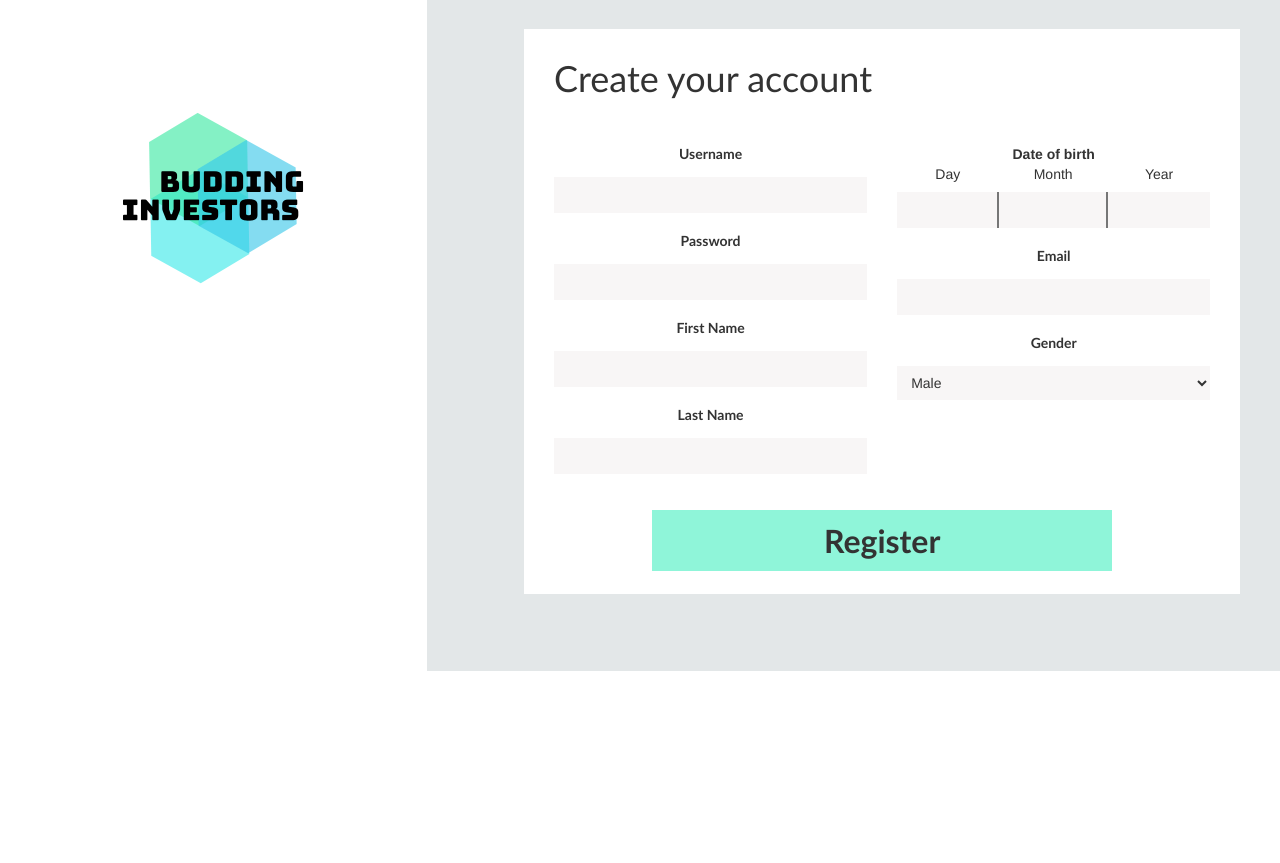
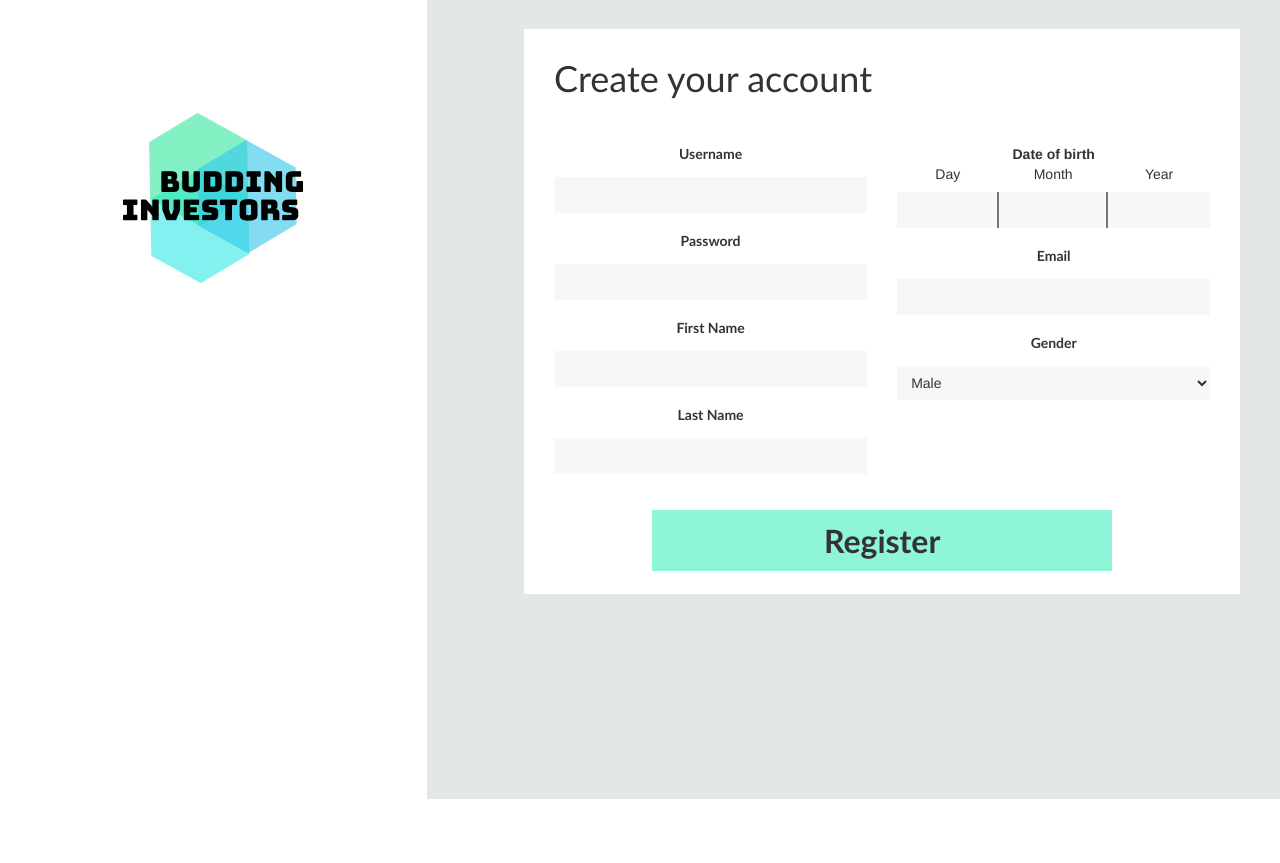
Before and after one commit to System-Exit/Investment-game, a Flask app: page /registration in a window 1280 px wide. Shown: the part 65-928 px from the top of the page. Before the commit the page ends 736 px from the top, so only its background shows below. Run offline with Flask 2, Linux system fonts and the light colour scheme; some libraries are stand-ins or nearby versions.

Commit message:
CSS fixes and cleanup

```diff
--- a/app/static/css/main.css
+++ b/app/static/css/main.css
@@ -44,6 +44,10 @@ body
 {
     color: black;
     text-decoration-line: underline;
+}
+.sortable-table .table-row:hover
+{
+    background-color: lightgray;
 }
 
 /* Pagination for tables */
@@ -317,7 +321,7 @@ body
 }
 #registration-content-logo
 {
-    height: 84vh;
+    height: 100vh;
     background-color: white;
 }
 #registration-content-logo img
@@ -327,7 +331,7 @@ body
 }
 #registration-content-form
 {
-    height: 84vh;
+    height: 100vh;
     background-color: #e3e7e8;
 }
 .registration-form
@@ -427,13 +431,6 @@ input#byear
     background-color: #86e6cc;
 }
 
-
-/* Share listing and portfolio page */
-.share-row:hover
-{
-    background-color: lightgray;
-}
-
 /* Share page */
 .share-form
 {
--- a/app/templates/admin/userlist.html
+++ b/app/templates/admin/userlist.html
@@ -45,7 +45,7 @@
             <tbody>
             {% for user in users %}
                 {% set userlink = url_for('admin.user', userID=user.userID) %}
-                <tr class="user-row" onclick="location.href='{{ userlink }}'">
+                <tr class="table-row" onclick="location.href='{{ userlink }}'">
                     <th scope="row">{{ user.userID }}</th>
                     <td>{{ user.username }}</td>
                     <td>{{ user.firstname }} {{ user.lastname }}</td>
--- a/app/templates/portfolio.html
+++ b/app/templates/portfolio.html
@@ -46,7 +46,7 @@
             <tbody>
             {% for share in usershares %}
                 {% set sharelink = url_for('main.share', issuerID=share.issuerID) %}
-                <tr class="share-row" onclick="location.href='{{ sharelink }}'">
+                <tr class="table-row" onclick="location.href='{{ sharelink }}'">
                     <th scope="row">{{ share.issuerID }}</th>
                     <td>{{ share.currentprice }}</td>
                     {% if share.daychangepercent >= 0 %}
--- a/app/templates/sharelist.html
+++ b/app/templates/sharelist.html
@@ -46,7 +46,7 @@
             <tbody>
             {% for share in shares %}
                 {% set sharelink = url_for('main.share', issuerID=share.issuerID) %}
-                <tr class="share-row" onclick="location.href='{{ sharelink }}'">
+                <tr class="table-row" onclick="location.href='{{ sharelink }}'">
                     <th scope="row">{{ share.issuerID }}</th>
                     <td>{{ share.abbrevname }}</td>
                     <td>{{ share.industrysector }}</td>
```
